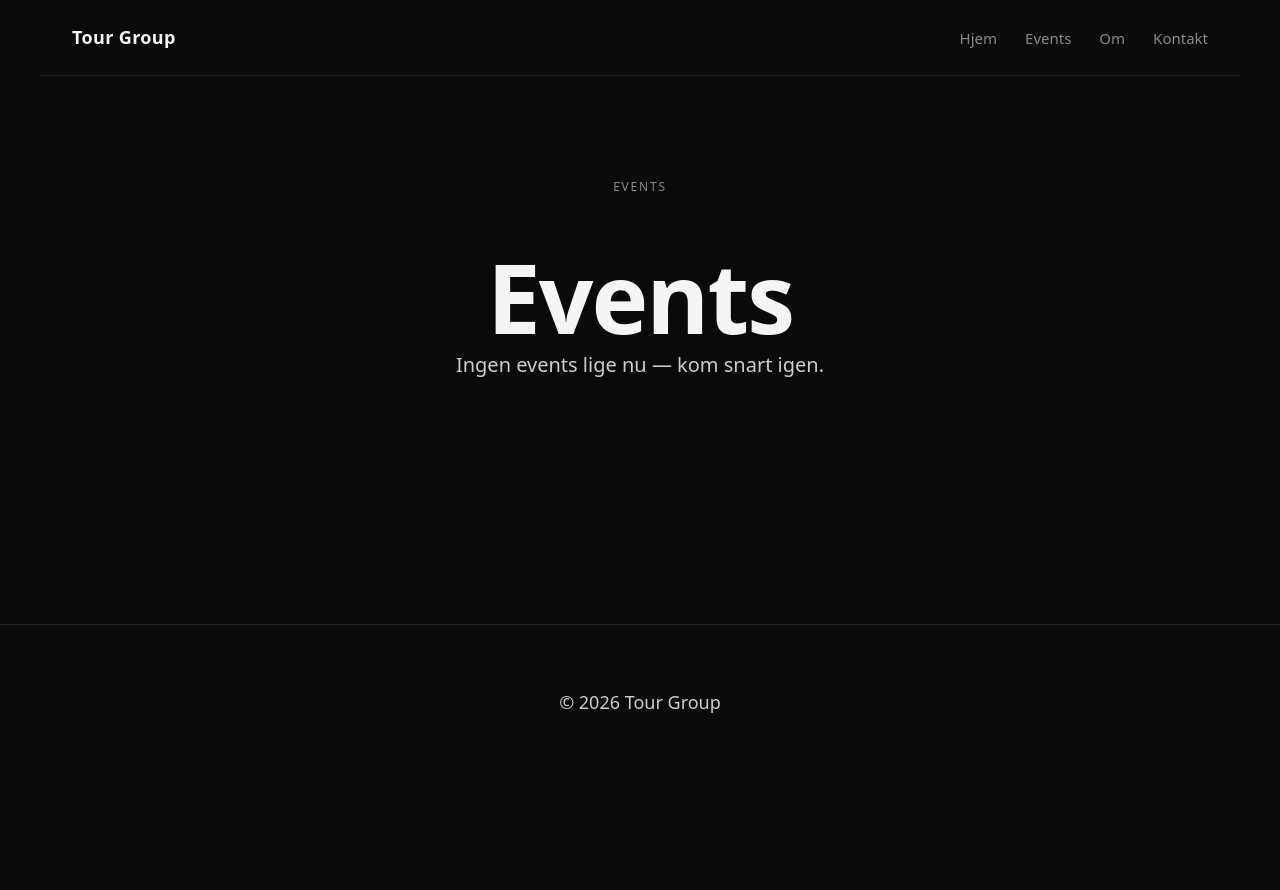
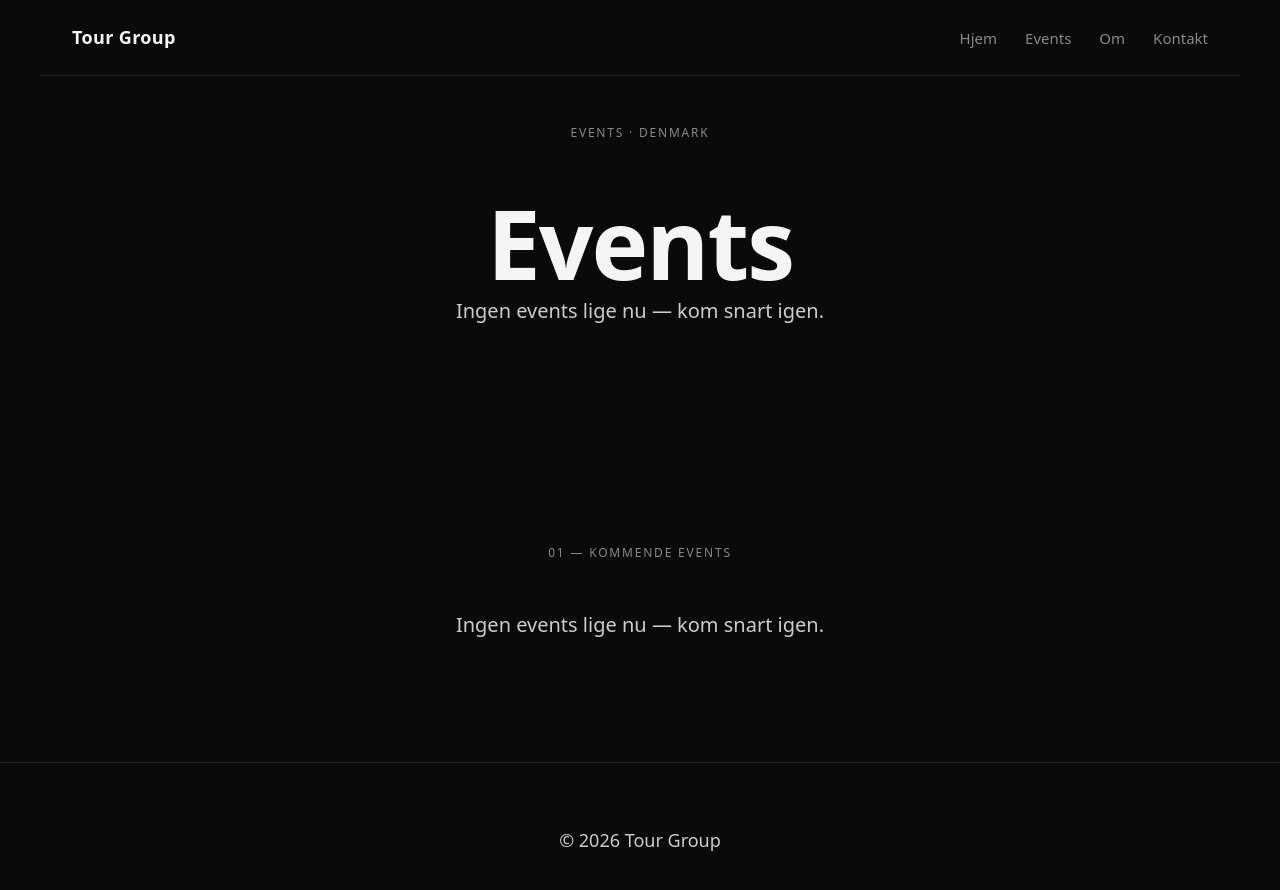
Before and after one commit to stef663k/TourGroupWeb, a SvelteKit app: page /events in a window 1280 px wide. Shown: the top 890 px of the page. Before the commit the page ends 800 px from the top, so only its background shows below. Built offline with nearby package versions, Linux system fonts and the light colour scheme.

Commit message:
events layout

```diff
--- a/src/routes/events/+page.svelte
+++ b/src/routes/events/+page.svelte
@@ -8,10 +8,20 @@
   <meta name="description" content="Events som Tour Group har været med til at producere." />
 </svelte:head>
 
-<section class="page">
-  <div class="label">Events</div>
+<!-- Hero -->
+<section class="hero">
+  <div class="label">Events · Denmark</div>
   <h1>Events</h1>
+  {#if events.length === 0}
+    <p class="lead">Ingen events lige nu — kom snart igen.</p>
+  {:else}
+    <p class="lead">Et udvalg af events vi har været med til at producere.</p>
+  {/if}
+</section>
 
+<!-- 01 — Kommende events -->
+<section>
+  <div class="label">01 — Kommende events</div>
   {#if events.length === 0}
     <p class="lead">Ingen events lige nu — kom snart igen.</p>
   {:else}
@@ -27,10 +37,6 @@
 </section>
 
 <style>
-  .page {
-    max-width: 48rem;
-  }
-
   .lead {
     font-size: 1.25rem;
     color: #cccccc;
```
